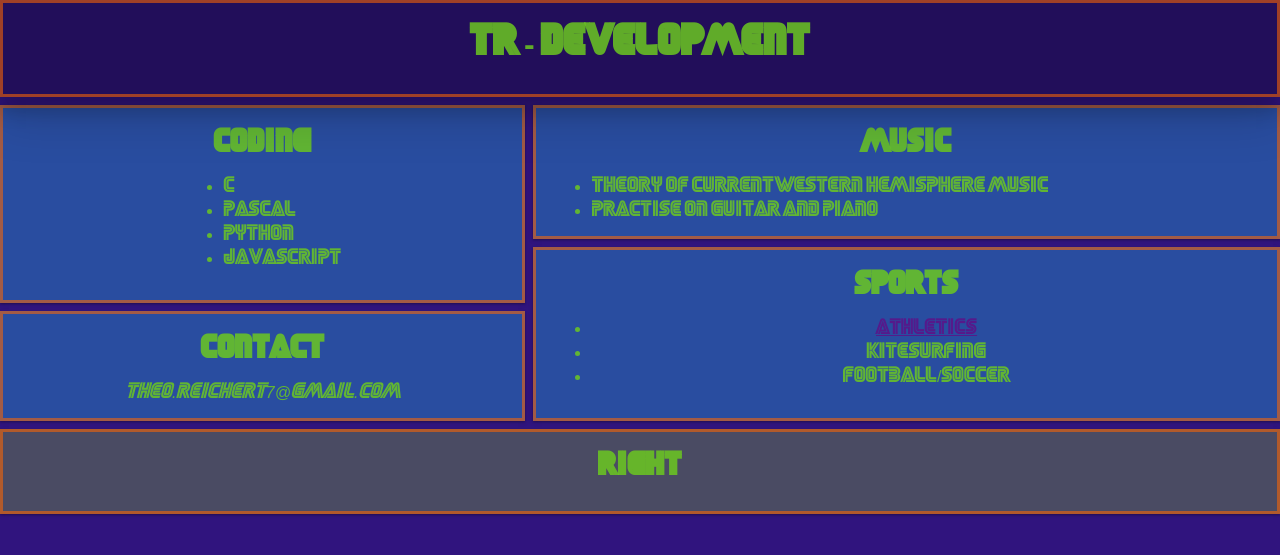
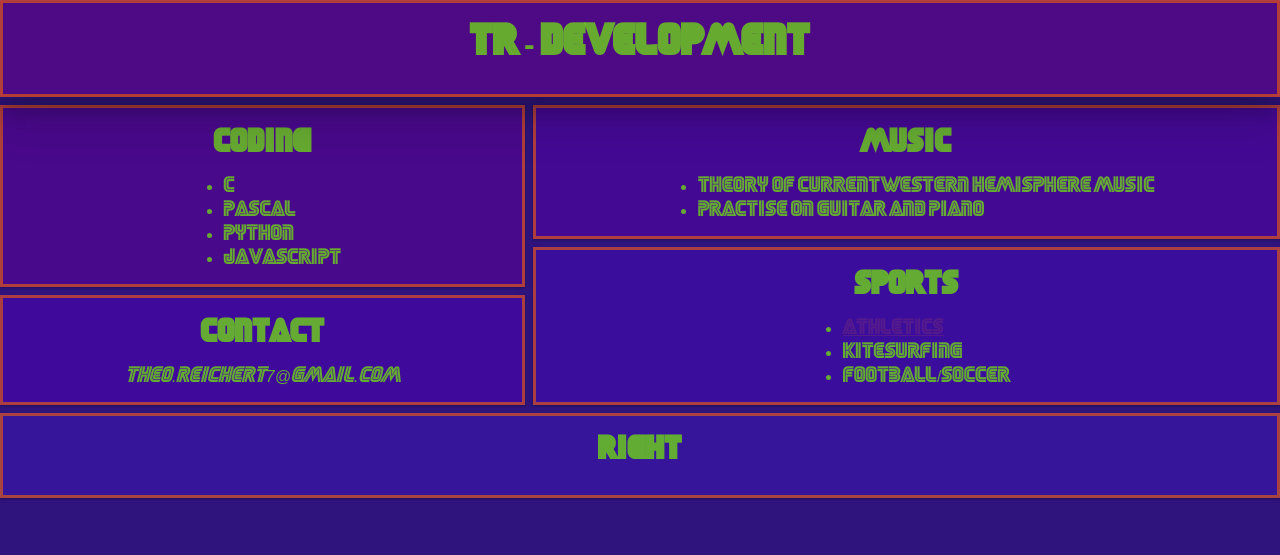
Before and after one commit to TR0N-ZEN/personal-website, a PHP site: page / in a window 1280 px wide. Shown: the top 555 px of the page. Run offline with PHP 8.4, Linux system fonts and the light colour scheme.

Commit message:
05072019

```diff
--- a/desktop.css
+++ b/desktop.css
@@ -1,5 +1,5 @@
 @font-face { font-family: 'sega';
-	src: url('sega.ttf') format('truetype'); }
+	src: url('SEGA.TTF') format('truetype'); }
 
 @media (min-aspect-ratio:3/2) {
 html, body{
@@ -27,23 +27,23 @@ html, body{
 
 .wrapper .grid-box {
     box-shadow: 0 0.1rem 0.3rem hsla(0, 0%, 0%, 0.15), 0 1px 2px rgba(0,0,0,0.24);
-    animation: colorshift 3s linear normal alternate-reverse;
-    /*animation: fadein 1s linear normal forwards;*/
+    animation: fadein 1s linear normal forwards;
+    animation: pulse 5s linear infinite normal forwards;
 }
 
 .wrapper .grid-box:hover {
     z-index: 4;
     position: relative;
     box-shadow: 0 1.5rem 2.8rem rgba(0,0,0,0.15), 0 1rem 1rem rgba(0,0,0,0.15);
-    animation: colorshift 1s linear normal forwards;
+    /*animation: colorshift 1s linear normal forwards;*/
 }
 
 .wrapper .element1 { grid-area: box1; animation-delay:0;}
 .wrapper .element2 { grid-area: box2; animation-delay:100ms;}
-.wrapper .element3 { grid-area: box3; animation-delay:100ms;}
-.wrapper .element4 { grid-area: box4; animation-delay:200ms;}
-.wrapper .element5 { grid-area: box5; animation-delay:200ms;}
-.wrapper .element6 { grid-area: box6; animation-delay:300ms;}
+.wrapper .element3 { grid-area: box3; animation-delay:200ms;}
+.wrapper .element4 { grid-area: box4; animation-delay:300ms;}
+.wrapper .element5 { grid-area: box5; animation-delay:400ms;}
+.wrapper .element6 { grid-area: box6; animation-delay:500ms;}
 .wrapper .element7 { grid-area: box7;}
 
 @keyframes fadein {
@@ -52,11 +52,20 @@ html, body{
     100% {transform: scale(1);}
 }
 
+@keyframes pulse {
+    0% {background: rgba(0, 192, 112, 0.561)}
+    25%{background: rgba(71, 0, 185, 0.561)}
+    50%{background: rgba(185, 0, 15, 0.561)}
+    75%{background: rgba(182, 185, 0, 0.561)}
+    100% {background: rgba(0, 192, 112, 0.561)}
+}
+
+/*
 @keyframes colorshift {
     20% {background: rgb(255, 187, 0);}
     100% {background: rgb(0, 0, 0);}
 }
-
+*/
 
 div {
     text-align: center;
@@ -65,47 +74,30 @@ div {
     padding: 0em 1em 1em;
 }
 
+h2 {
+    text-align: center;
+}
+
+ul {
+    display: table;
+    margin: auto;
+    text-align:left;
+}
+
 
 #head {
-    text-align: center;
     line-height: 2em;
     background-color: #00000049;
 }
-
 
 #logo {
     width: 100%;
     object-fit: contain;
 }
 
-
-#coding h2 {
-	text-align: center;
-}
-#coding ul {
-    display: table;
-    margin: auto;
-    text-align: left;
-}
-
-
-#music ul {
-    margin: auto;
-    text-align:left;
-}
-
-
-#contact h2 {
-	text-align: center;
-}
-
-
 #right {
 	text-align: center;
     background: #535c5cc4;
-}
-#right h2 {
-	text-align: center;
 }
 #IM{
     text-align: center;
--- a/mobile.css
+++ b/mobile.css
@@ -1,5 +1,5 @@
-@font-face { font-family: 'comic';
-	src: url('comic.ttf') format('truetype'); }
+@font-face { font-family: 'sega';
+	src: url('SEGA.TTF') format('truetype'); }
 
 @media (max-aspect-ratio: 3/2) {
 html, body{
```
Also changed, not shown: other parts of mobile.css (+28 -29 lines).
